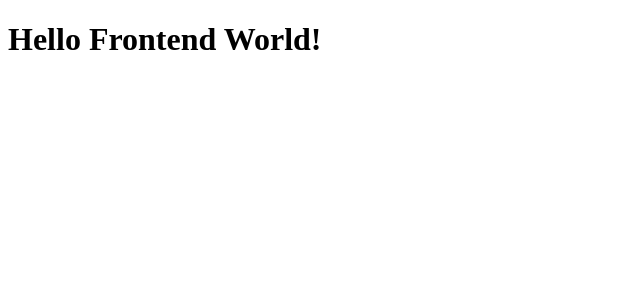
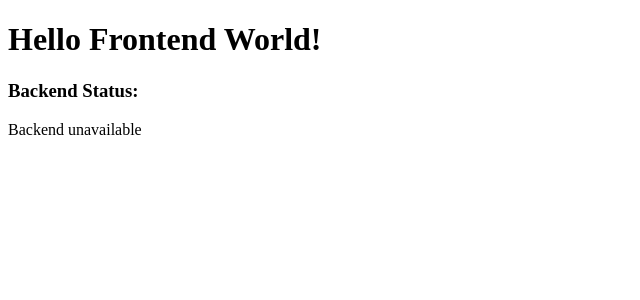
Before and after one commit to Movr-Sportsapp/Movr-Frontend, a React (Vite) app: page / in a window 1280 px wide. Shown: the top 300 px of the page, without its empty margins (0-640 px from the left). Built offline with nearby package versions, Linux system fonts and the light colour scheme; no server answers.

Commit message:
Added HealthCheck file to check if frontend can reach backend successful

```diff
--- a/src/App.tsx
+++ b/src/App.tsx
@@ -1,11 +1,13 @@
+import HealthCheck from './pages/HealthCheck';
+import './App.css';
 
-import './App.css'
 
 function App() {
 
   return (
     <div>
       <h1>Hello Frontend World!</h1>
+      <HealthCheck />
     </div>
   )
 }
--- /dev/null
+++ b/src/pages/HealthCheck.tsx
@@ -0,0 +1,39 @@
+import { useEffect, useState } from "react";
+
+interface HealthResponse {
+status: string;
+}
+
+function HealthCheck() {
+const [status, setStatus] = useState<string>("Checking...");
+
+useEffect(() => {
+const checkBackendHealth = async () => {
+try {
+const response = await fetch("http://localhost:5000/api/health");
+
+if (!response.ok) {
+throw new Error("Backend health check failed");
+}
+
+const data: HealthResponse = await response.json();
+
+setStatus(data.status);
+} catch (error) {
+setStatus("Backend unavailable");
+console.error(error);
+}
+};
+
+checkBackendHealth();
+}, []);
+
+return (
+<div>
+<h3>Backend Status:</h3>
+<p>{status}</p>
+</div>
+);
+}
+
+export default HealthCheck;
```
Also changed, not shown: src/pages/Home.tsx (added), 1 other file (tests, documents, lock files or other folders).
